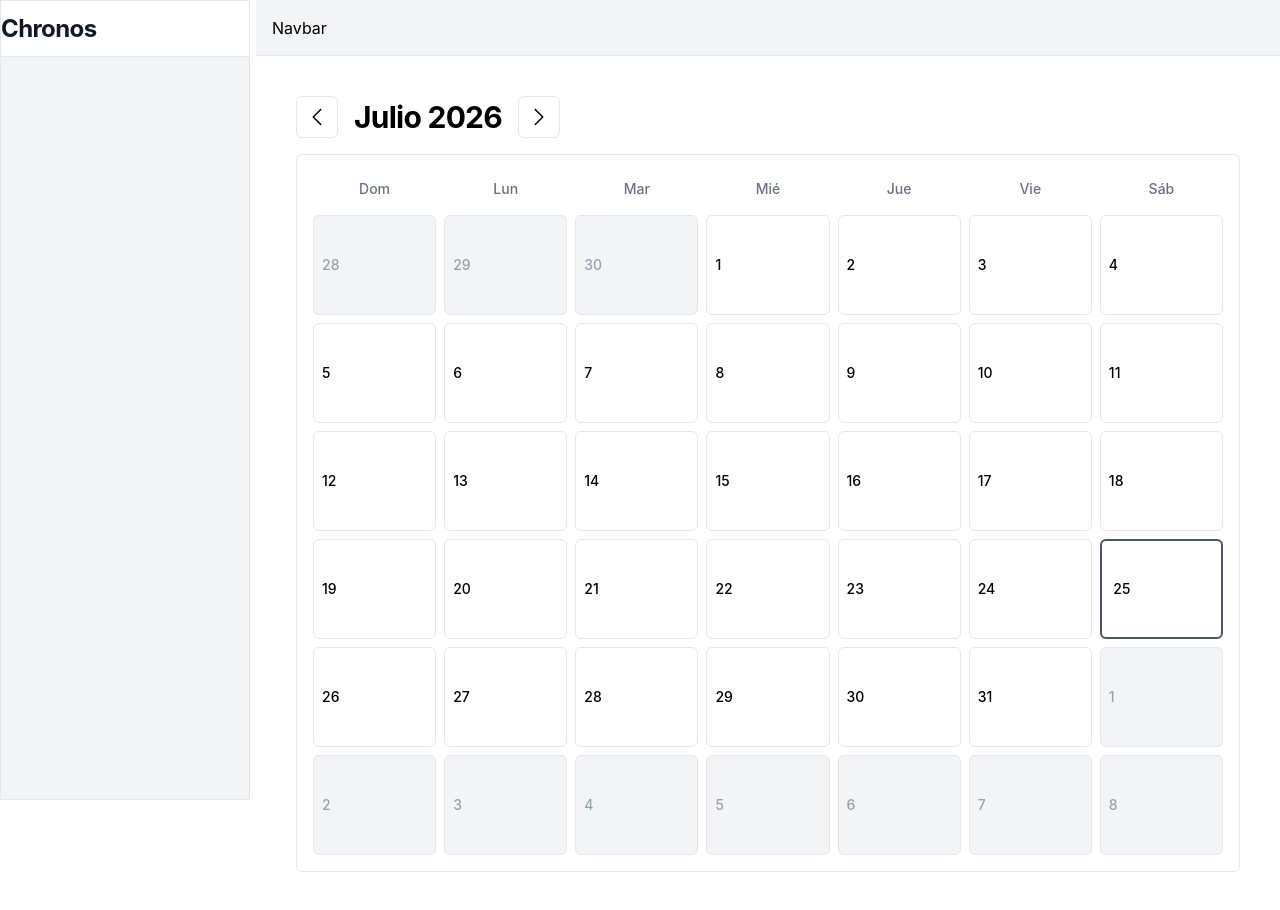
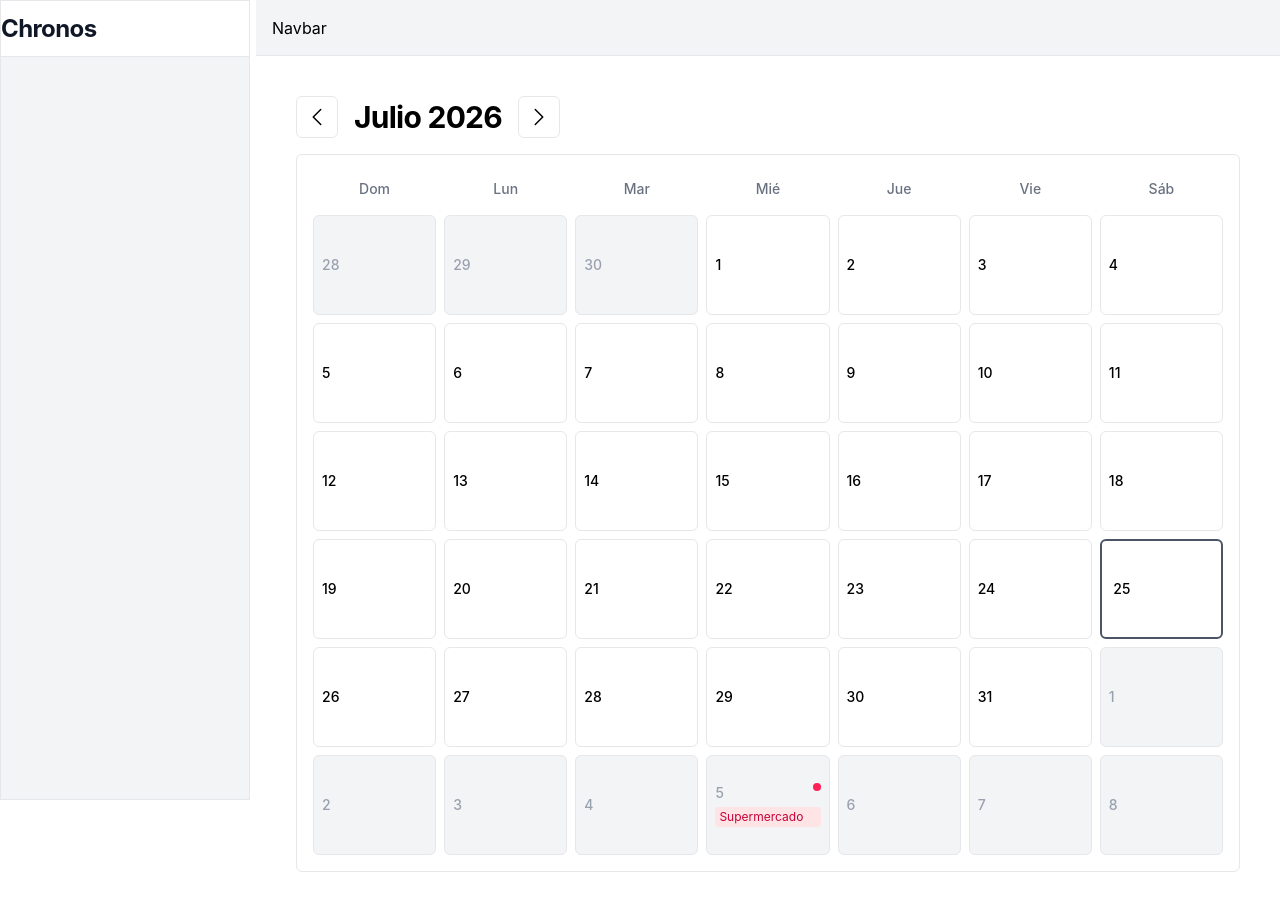
Before and after one commit to thejuancoo/chronos, a React (Vite) app: page /dashboard/calendar in a window 1280 px wide. Built offline with nearby package versions, Linux system fonts and the light colour scheme.

Commit message:
feat: Muestra los eventos en el calendario

```diff
--- a/src/features/Calendar/Calendar.jsx
+++ b/src/features/Calendar/Calendar.jsx
@@ -155,7 +155,41 @@ export default function Calendar() {
                   >
                     {day.date}
                   </span>
+                  {day.transactions.length > 0 && (
+                    <div className="flex gap-1">
+                      {hasIncome && (
+                        <div className="h-2 w-2 rounded-full bg-emerald-500" />
+                      )}
+                      {hasExpense && (
+                        <div className="h-2 w-2 rounded-full bg-rose-500" />
+                      )}
+                      {hasScheduled && (
+                        <div className="h-2 w-2 rounded-full bg-amber-500" />
+                      )}
+                    </div>
+                  )}
                 </div>
+                {day.transactions.length > 0 && (
+                  <div className="mt-1 space-y-1">
+                    {day.transactions.slice(0, 2).map((transaction) => (
+                      <div
+                        key={transaction.id}
+                        className={`truncate rounded px-1 py-0.5 text-xs ${
+                          transaction.type === "income"
+                            ? "bg-emerald-100 text-emerald-700 dark:bg-emerald-900/30 dark:text-emerald-400"
+                            : transaction.type === "scheduled"
+                              ? "bg-amber-100 text-amber-700 dark:bg-amber-900/30 dark:text-amber-400"
+                              : "bg-rose-100 text-rose-700 dark:bg-rose-900/30 dark:text-rose-400"
+                        }`}
+                      >
+                        {transaction.title}
+                      </div>
+                    ))}
+                    {day.transactions.length > 2 && (
+                      <div className="text-xs text-muted-foreground">+{day.transactions.length - 2} más</div>
+                    )}
+                  </div>
+                )}
               </button>
             )
           })}
```
